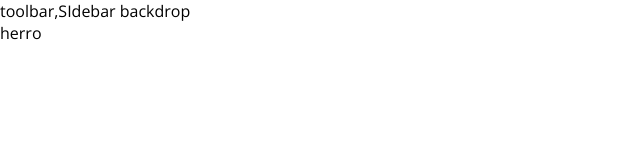
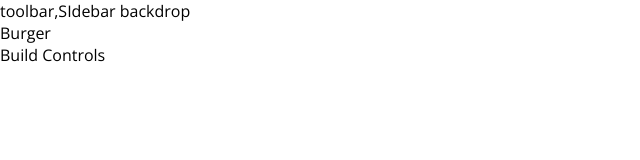
Before and after one commit to kaleido01/perfect-react, a React app in the folder burger-builder/: page / in a window 1280 px wide. Shown: the top 160 px of the page, without its empty margins (0-640 px from the left). Built offline with nearby package versions, Linux system fonts and the light colour scheme.

Commit message:
burgerBuilderの作成とmain.css

```diff
--- a/burger-builder/src/App.js
+++ b/burger-builder/src/App.js
@@ -1,11 +1,14 @@
 import React from "react";
 
 import Layout from "./components/Layout/Layout";
+import BurgerBuilder from "./containers/BurgerBuilder/BurgerBuilder";
 
 function App() {
 	return (
 		<div>
-			<Layout>herro</Layout>
+			<Layout>
+				<BurgerBuilder />
+			</Layout>
 		</div>
 	);
 }
--- /dev/null
+++ b/burger-builder/src/components/Layout/Layout.css
@@ -0,0 +1,3 @@
+.Content {
+	margin-top: 16px;
+}
--- a/burger-builder/src/components/Layout/Layout.js
+++ b/burger-builder/src/components/Layout/Layout.js
@@ -1,12 +1,13 @@
 import React from "react";
 
 import Aux from "../../hoc/_Aux";
+import classes from "./Layout.css";
 
 const Layout = props => {
 	return (
 		<Aux>
 			<div>toolbar,SIdebar backdrop</div>
-			<main>{props.children}</main>
+			<main className={classes.Content}>{props.children}</main>
 		</Aux>
 	);
 };
--- /dev/null
+++ b/burger-builder/src/containers/BurgerBuilder/BurgerBuilder.js
@@ -0,0 +1,15 @@
+import React, { Component } from "react";
+import Aux from "./../../hoc/_Aux";
+
+class BurgerBuilder extends Component {
+	render() {
+		return (
+			<Aux>
+				<div>Burger</div>
+				<div>Build Controls</div>
+			</Aux>
+		);
+	}
+}
+
+export default BurgerBuilder;
```
